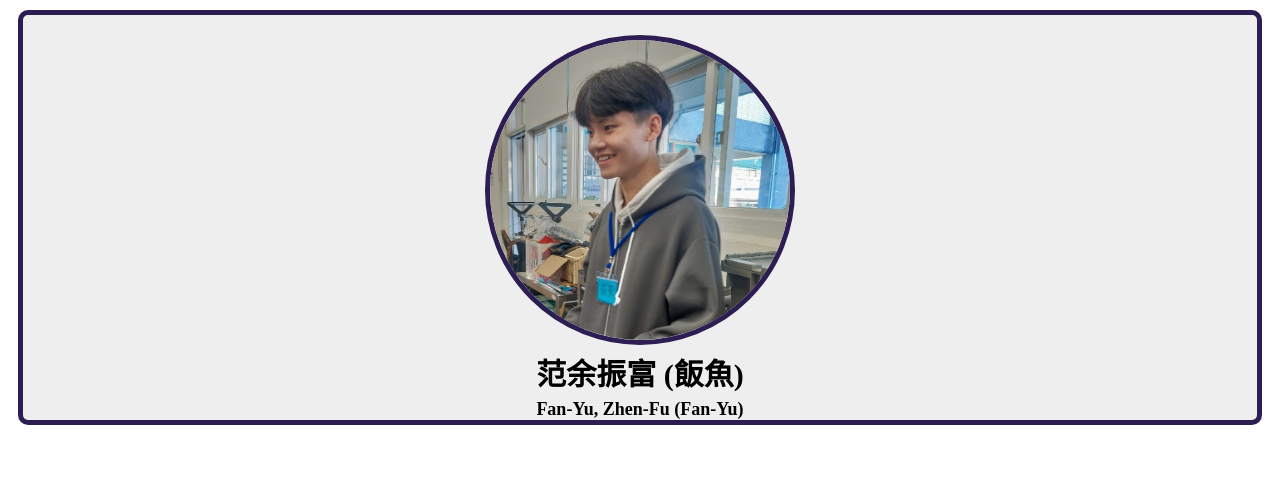
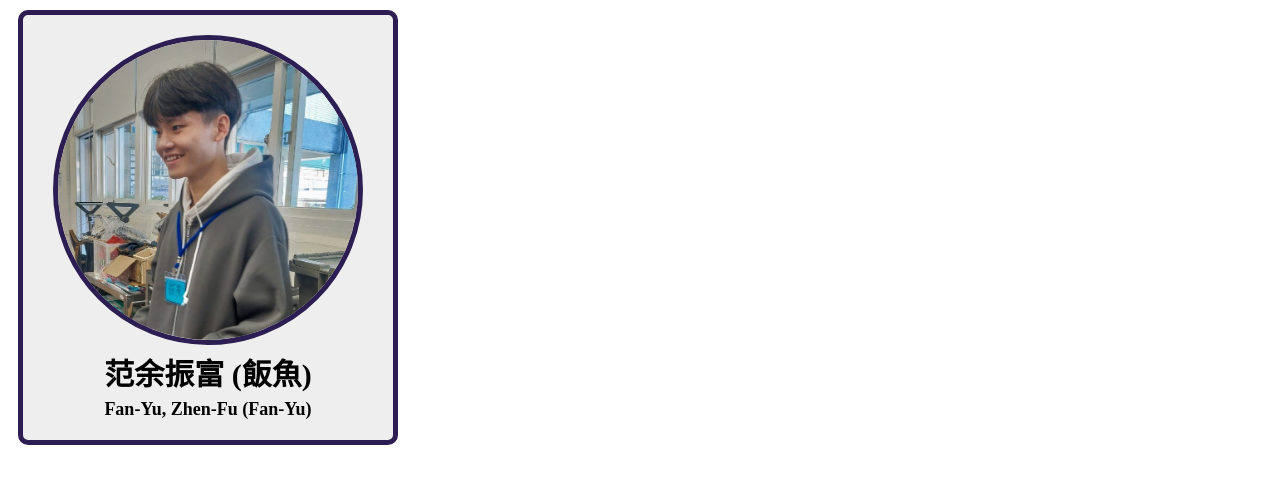
Before and after one commit to fanyuuu2006/fanyu-web, a Next.js app in the folder frontend/: page / in a window 1280 px wide. Shown: the top 484 px of the page. Built offline with nearby package versions, Linux system fonts and the light colour scheme.

Commit message:
feat: 同一背景與框線樣式是

```diff
--- a/frontend/src/styles/globals.css
+++ b/frontend/src/styles/globals.css
@@ -1,11 +1,18 @@
+:root{
+    --div-background-color: #EEEEEE;
+    --div-border-lv1: 5px solid #2c1e52;
+}
+
+
 .body{
     height: 100dvh;
     width: 100dvw;
 }
 
 .ProfileDiv{
-    background-color: #EEEEEE;
-    border: 5px solid #2c1e52;
+    width: fit-content;
+    background-color:var(--div-background-color);
+    border: var(--div-border-lv1);
     border-radius: 10px;
     display: flex;
     flex-direction: column;
@@ -13,5 +20,6 @@
     align-items: center;
     margin: 10px;
     padding-top: 20px;
+    padding-bottom: 20px;
     padding-inline: 30px;
 }
```
